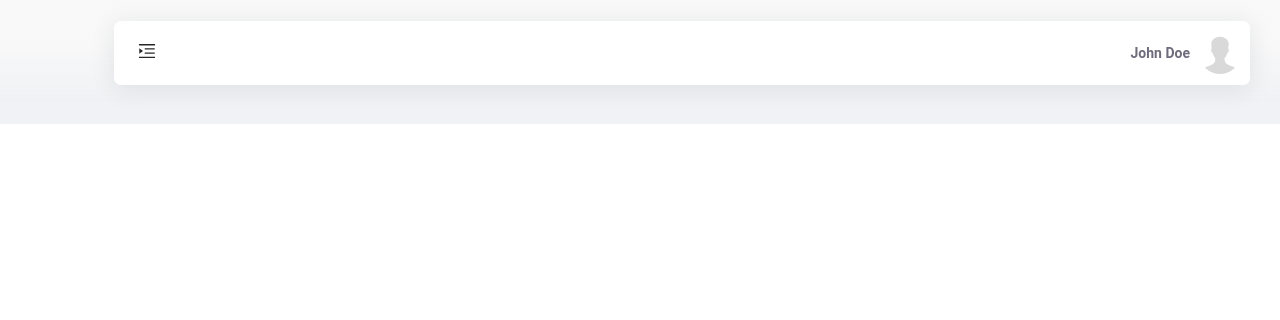
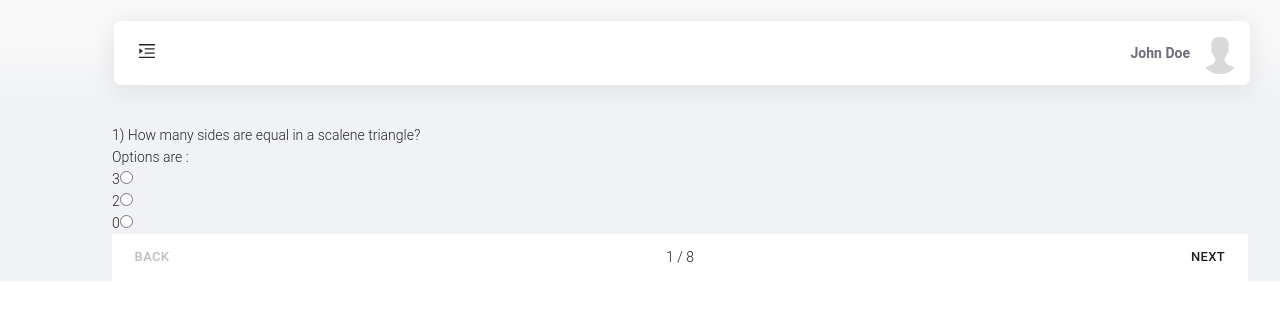
Before and after one commit to FatimeyiZahra/course-exam-reactJs, a React (Create React App) app: page /exam in a window 1280 px wide. Shown: the top 320 px of the page. Built offline with nearby package versions, Linux system fonts and the light colour scheme.

Commit message:
quiz que and answer

```diff
--- a/package.json
+++ b/package.json
@@ -7,6 +7,8 @@
     "@emotion/react": "^11.7.1",
     "@emotion/styled": "^11.6.0",
     "@hookform/resolvers": "^2.8.8",
+    "@material-ui/core": "^4.12.3",
+    "@material-ui/lab": "^4.0.0-alpha.60",
     "@mui/icons-material": "^5.4.2",
     "@mui/material": "^5.4.2",
     "@testing-library/jest-dom": "^5.16.2",
--- a/src/App.js
+++ b/src/App.js
@@ -12,6 +12,7 @@ import Probnik from "./app/pages/courseDetails/probnik";
 import UserProfile from "./app/pages/profile/UserProfile";
 import Information from "./app/pages/profile/Information";
 import UpdateProfile from "./app/pages/profile/UpdateProfile";
+import Exam from "./app/pages/exam/Exam";
 // import '@fortawesome/fontawesome-free/css/all.min.css';
 //  import 'bootstrap-css-only/css/bootstrap.min.css';
 //   import 'mdbreact/dist/css/mdb.css';
@@ -36,6 +37,9 @@ function App() {
           <Route exact path="/table">
             <Probnik />
           </Route>
+          <Route exact path="/exam">
+            <Exam />
+          </Route>
           <Route>
             <Route exact path={"/user-information"}>
               <UserProfile>
--- a/src/app/layout/menuItem/SideBarMenuItem.jsx
+++ b/src/app/layout/menuItem/SideBarMenuItem.jsx
@@ -46,7 +46,9 @@ const SideBarMenuItem = () => {
         <Menu.Item key="6">
           <Link to="/SelfStudyCourse">Seld Study Course Category</Link>
         </Menu.Item>
-        <Menu.Item key="8">Team 2</Menu.Item>
+        <Menu.Item key="8">
+        <Link to="/exam">Exam</Link>
+        </Menu.Item>
       </SubMenu>
       <Menu.Item
         key="9"
--- /dev/null
+++ b/src/app/pages/exam/Exam.jsx
@@ -0,0 +1,290 @@
+import { Component } from "react";
+import { MobileStepper } from "@mui/material";
+import Button from "@material-ui/core/Button";
+import Replay from '@mui/icons-material/Replay';
+import Snackbar from "@material-ui/core/Snackbar";
+import MuiAlert from "@material-ui/lab/Alert";
+
+const Quiz_Set = [
+  {
+    queno: "que_1",
+    que_id:1,
+    que: "1) How many sides are equal in a scalene triangle?",
+    options: [
+      { que_options: "3", selected: false },
+      { que_options: "2", selected: false },
+      { que_options: "0", selected: false },
+    ],
+    ans: "0",
+  },
+  {
+    queno: "que_2",
+    que_id:2,
+    que: "2) The angles of a triangle are 90°,35° and 55°.What type of triangle is this?",
+    options: [
+      { que_options: "Right Angled", selected: false },
+      { que_options: "Obtuse Angled", selected: false },
+      { que_options: "Acute Angled", selected: false },
+    ],
+    ans: "Right Angled",
+  },
+  {
+    queno: "que_3",
+    que_id:3,
+    que: "3) The perimeter of an equilateral triangle is 24cm.Length of each side(in cm) is?",
+    options: [
+      { que_options: "9", selected: false },
+      { que_options: "6", selected: false },
+      { que_options: "8", selected: false },
+    ],
+    ans: "8",
+  },
+  {
+    queno: "que_4",
+    que_id:4,
+    que: "4) The sum of angles of a triangle is?",
+    options: [
+      { que_options: "90", selected: false },
+      { que_options: "150", selected: false },
+      { que_options: "180", selected: false },
+    ],
+    ans: "180",
+  },
+  {
+    queno: "que_5",
+    que_id:5,
+    que: "5) A triangle has angles 60°,60° and 60°.State the type of triangle?",
+    options: [
+      { que_options: "Isosceles", selected: false },
+      { que_options: "Equilateral", selected: false },
+      { que_options: "Scalene", selected: false },
+    ],
+    ans: "Equilateral",
+  },
+  {
+    queno: "que_6",
+    que_id:6,
+    que: "6) What is a third angle for a triangle where angle1 = 57° and angle2 = 92° ?",
+    options: [
+      { que_options: "45", selected: false },
+      { que_options: "60", selected: false },
+      { que_options: "31", selected: false },
+    ],
+    ans: "31",
+  },
+  {
+    queno: "que_7",
+    que_id:7,
+    que: "7) Pythagoras theorem is applicable to which type of triangles?",
+    options: [
+      { que_options: "Right", selected: false },
+      { que_options: "Acute", selected: false },
+      { que_options: "Obtuse", selected: false },
+    ],
+    ans: "Right",
+  },
+  {
+    queno: "que_8",
+    que_id:8,
+    que: "8) The triangle which has 2 sides congruent?",
+    options: [
+      { que_options: "Equilateral", selected: false },
+      { que_options: "Isosceles", selected: false },
+      { que_options: "Scalene", selected: false },
+    ],
+    ans: "Isosceles",
+  },
+];
+
+class Exam extends Component {
+  constructor(props) {
+    super(props);
+    this.state = {
+      activeStep: 0,
+      Quiz_Set: Quiz_Set,
+      booleanonsubmit: false,
+      Total: 0,
+      open: false,
+      catchmsg: "",
+      errormsg: "",
+    };
+  }
+
+  handleNext = () => {
+    this.setState({ activeStep: this.state.activeStep + 1 });
+  };
+
+  handleBack = () => {
+    this.setState({ activeStep: this.state.activeStep - 1 });
+  };
+
+  handleClose = (event, reason) => {
+    if (reason === "clickaway") {
+      return;
+    }
+    this.setState({ open: false });
+  };
+
+  onInputChange = (e) => {
+    const { Quiz_Set } = this.state;
+    const nexState = Quiz_Set.map((card) => {
+      if (card.queno !== e.target.name) return card;
+      return {
+        ...card,
+        options: card.options.map((opt) => {
+          const checked = opt.que_options === e.target.value;
+          return {
+            ...opt,
+            selected: checked,
+          };
+        }),
+      };
+    });
+    this.setState({ Quiz_Set: nexState });
+  };
+
+  onsubmit = () => {
+    //   console.log(this.state.Quiz_Set)
+    let list = this.state.Quiz_Set;
+    let count = 0;
+    let notattempcount = 0;
+
+    list.map((item, key) => {
+      item.options.map((anslist, key) => {
+        //  console.log("anslist.selected===>",anslist.selected)
+        if (anslist.selected === true) {
+          console.log(item.que_id,anslist.que_options) //---------------------USER ANSWERS LIST
+          if (anslist.que_options === item.ans) {
+            //   console.log("===>",anslist.que_options,item.ans)
+            count = count + 1;
+          }
+        } else {
+          notattempcount = notattempcount + 1;
+        }
+      });
+    });
+
+//-------------------------------------------------------------------------------------------------------------------
+    //noteattempt ummi optionlarin sayidi. asagidaki kodun yerine bele bir sey yazmaliyam.
+    // eger optionlarin icindeki selectlerdenbiri true deyilse onda bu islesin. noteAttamp lazim deyil.
+    if (notattempcount <= 24 && notattempcount > 16) {
+      console.log(notattempcount)
+      this.setState({ booleanonsubmit: false, Total: count });
+      this.setState({
+        catchmsg: "Please attempt all questions",
+        errormsg: "error",
+        open: true,
+      });
+    } else {
+      this.setState({ booleanonsubmit: true, Total: count });
+    }
+  };
+//------------------------------------------------------------------------------------------------------------------------
+
+  Snackbarrender = () => {
+    return this.state.open ? (
+      <Snackbar
+        open={this.state.open}
+        autoHideDuration={5000}
+        onClose={this.handleClose}
+        style={{ marginTop: "0px", width: "100%" }}
+      >
+        <MuiAlert
+          elevation={6}
+          variant="filled"
+          onClose={this.handleClose}
+          severity={this.state.errormsg}
+        >
+          {this.state.catchmsg}
+        </MuiAlert>
+      </Snackbar>
+    ) : null;
+  };
+
+  render() {
+    return (
+      <div className="Quiz_render_container">
+        {this.state.booleanonsubmit ? (
+          <div className="Quiz-DisplayResult">
+            <h2> The score is {this.state.Total} Out Of 8 </h2>
+            <Button onClick={()=>{this.setState({booleanonsubmit:false,activeStep:0,Quiz_Set : Quiz_Set,Total:0})}}> <Replay/> Try again </Button>
+          </div>
+        ) : (
+          <div className="Quiz_container_display">
+            {this.state.Quiz_Set.map((item, index) => {
+              if (Math.abs(this.state.activeStep - index) <= 0) {
+                return (
+                  <div key={index}>
+                    <div className="Quiz_que">{item.que}</div>
+
+                    <div className="Quiz_options"> Options are : </div>
+                    {item.options.map((ans, index_ans) => {
+                      index_ans = index_ans + 1;
+                      return (
+                        <div key={index_ans} className="Quiz_multiple_options">
+                          {/*----------------------------------------------------------- optionslarin indexini gosterir */}
+                          {/* {index_ans}]  */}
+                          {ans.que_options}
+                          <input
+                            key={index_ans}
+                            type="radio"
+                            name={item.queno}
+                            value={ans.que_options}
+                            checked={!!ans.selected}
+                            onChange={this.onInputChange}
+                          />
+                        </div>
+                      );
+                    })}
+                  </div>
+                );
+              } else {
+                return null;
+              }
+            })}
+
+            <div className="Quiz-MobileStepper">
+              <MobileStepper
+                // variant="dots"
+                variant="text"
+                // variant="progress"
+                steps={this.state.Quiz_Set.length}
+                position="static"
+                activeStep={this.state.activeStep}
+                nextButton={
+                  this.state.activeStep === 7 ? (
+                    <Button size="small" onClick={this.onsubmit}>
+                      Submit
+                    </Button>
+                  ) : (
+                    <Button
+                      size="small"
+                      onClick={this.handleNext}
+                      disabled={
+                        this.state.activeStep === this.state.Quiz_Set.length
+                      }
+                    >
+                      Next
+                    </Button>
+                  )
+                }
+                backButton={
+                  <Button
+                    size="small"
+                    onClick={this.handleBack}
+                    disabled={this.state.activeStep === 0}
+                  >
+                    Back
+                  </Button>
+                }
+              />
+            </div>
+          </div>
+        )}
+        {this.Snackbarrender()}
+      </div>
+    );
+  }
+}
+
+export default Exam;
```
Also changed, not shown: 1 other file (tests, documents, lock files or other folders).
